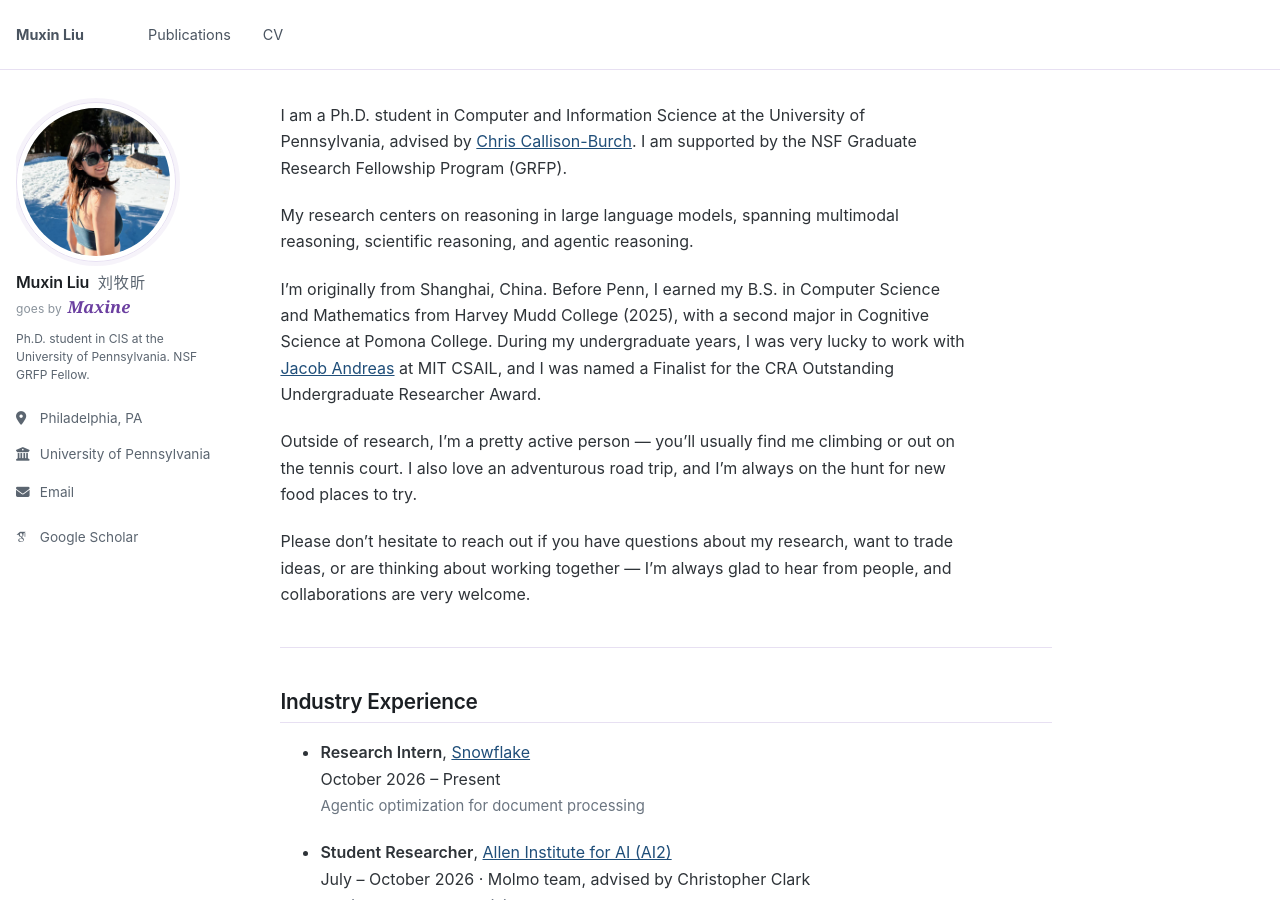
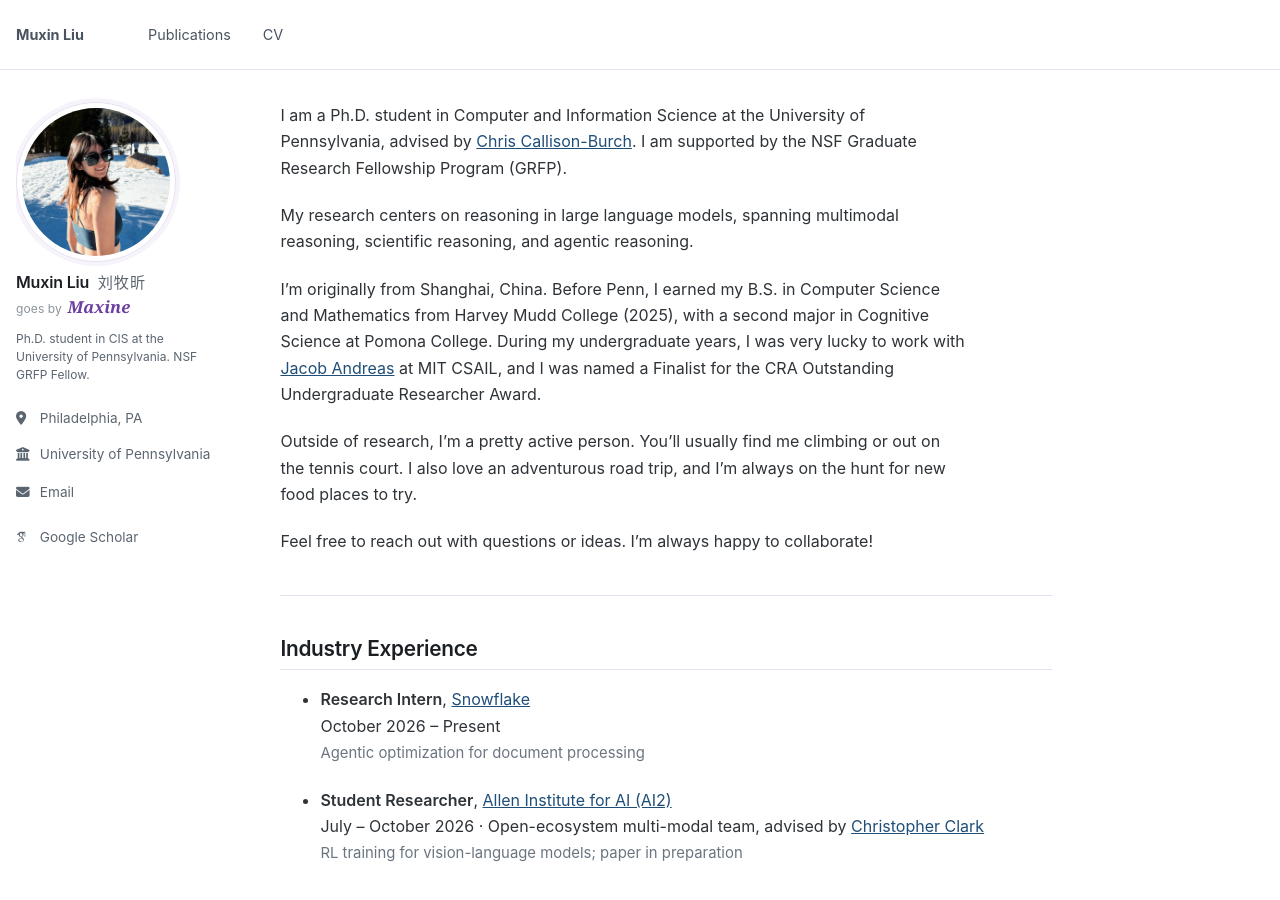
Before and after one commit to maxinemuxin/maxinemuxin.github.io, a Jekyll site: the page built from _pages/about.md, in a window 1280 px wide and 900 px high. Built offline with Jekyll 4.4.1, drawn with Linux system fonts in a browser that asks for light colours; some web fonts are replaced; some of the changed text lies outside the part shown.

Commit message:
Update AI2 role details, link Chris Clark, tighten prose
- Link Christopher Clark's homepage on the AI2 entry
- Correct the team to the open-ecosystem multi-modal team and the project
  to RL training for vision-language models; note the paper is in preparation
- Shorten the closing invitation to collaborate
- Drop em dashes from prose sentences (date ranges keep their en dash)

Co-Authored-By: Claude Opus 5 (1M context) <noreply@anthropic.com>

```diff
--- a/_pages/about.md
+++ b/_pages/about.md
@@ -12,9 +12,9 @@ My research centers on reasoning in large language models, spanning multimodal r
 
 I'm originally from Shanghai, China. Before Penn, I earned my B.S. in Computer Science and Mathematics from Harvey Mudd College (2025), with a second major in Cognitive Science at Pomona College. During my undergraduate years, I was very lucky to work with [Jacob Andreas](https://www.mit.edu/~jda/) at MIT CSAIL, and I was named a Finalist for the CRA Outstanding Undergraduate Researcher Award.
 
-Outside of research, I'm a pretty active person — you'll usually find me climbing or out on the tennis court. I also love an adventurous road trip, and I'm always on the hunt for new food places to try.
+Outside of research, I'm a pretty active person. You'll usually find me climbing or out on the tennis court. I also love an adventurous road trip, and I'm always on the hunt for new food places to try.
 
-Please don't hesitate to reach out if you have questions about my research, want to trade ideas, or are thinking about working together — I'm always glad to hear from people, and collaborations are very welcome.
+Feel free to reach out with questions or ideas. I'm always happy to collaborate!
 
 ---
 
@@ -25,8 +25,8 @@ Please don't hesitate to reach out if you have questions about my research, want
   *Agentic optimization for document processing*
 
 - **Student Researcher**, [Allen Institute for AI (AI2)](https://allenai.org/)
-  July – October 2026 · Molmo team, advised by Christopher Clark
-  *Multimodal model RL training*
+  July – October 2026 · Open-ecosystem multi-modal team, advised by [Christopher Clark](https://chrisc36.github.io/)
+  *RL training for vision-language models; paper in preparation*
 
 ---
 
```
